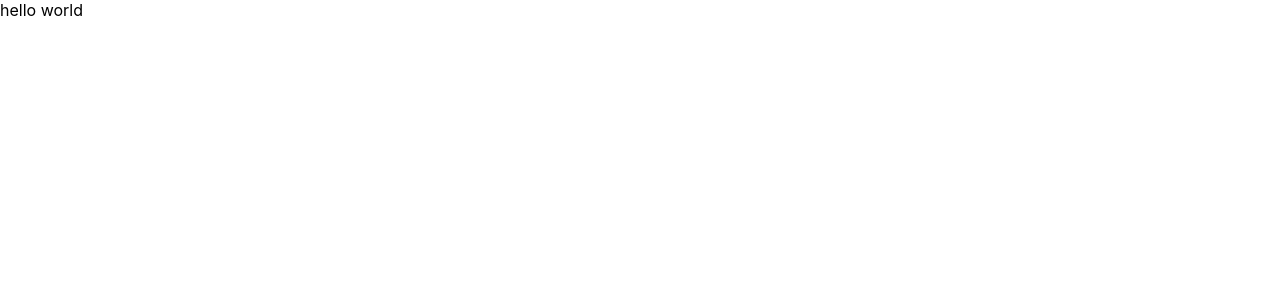
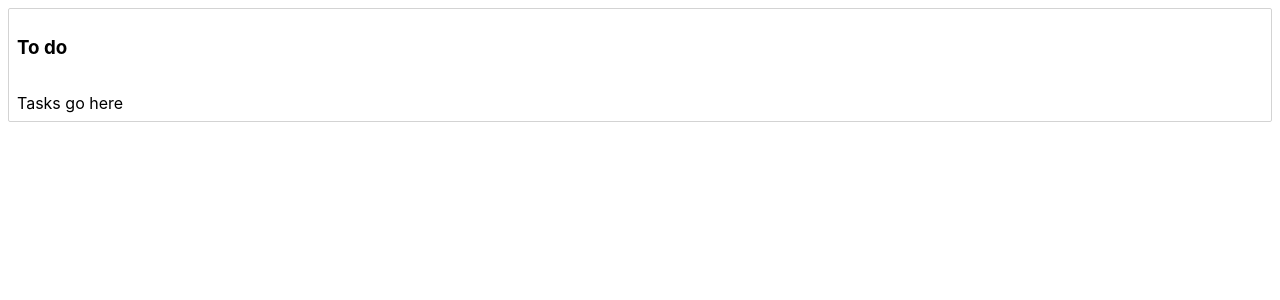
Before and after one commit to JLKP001/tutorial-react-beautiful-dnd, a React (Create React App) app: page / in a window 1280 px wide. Shown: the top 300 px of the page. Built offline with nearby package versions, Linux system fonts and the light colour scheme.

Commit message:
Added Column component using styled-components library

```diff
--- a/package.json
+++ b/package.json
@@ -9,6 +9,7 @@
     "react": "^17.0.1",
     "react-dom": "^17.0.1",
     "react-scripts": "4.0.1",
+    "styled-components": "^5.2.1",
     "web-vitals": "^0.2.4"
   },
   "scripts": {
--- a/src/App.js
+++ b/src/App.js
@@ -1,9 +1,19 @@
 import React, { useState } from "react";
 import { initialData } from "./initialData";
+import { Column } from "./Column";
 
 const App = () => {
   const [state, setstate] = useState(initialData);
-  return <div>hello world</div>;
+  return (
+    <>
+      {state.columnOrder.map((columnId) => {
+        const column = state.columns[columnId];
+        const tasks = column.taskIds.map((taskIds) => state.tasks[taskIds]);
+
+        return <Column key={column.id} column={column} tasks={tasks} />;
+      })}
+    </>
+  );
 };
 
 export default App;
--- /dev/null
+++ b/src/Column.jsx
@@ -0,0 +1,23 @@
+import React from "react";
+import styled from "styled-components";
+
+const Container = styled.div`
+  margin: 8px;
+  border: 1px solid lightgrey;
+  border-radius: 2px;
+`;
+const Title = styled.h3`
+  padding: 8px;
+`;
+const TaskList = styled.div`
+  padding: 8px;
+`;
+
+export const Column = ({ column, tasks }) => {
+  return (
+    <Container>
+      <Title>{column.title}</Title>
+      <TaskList>Tasks go here</TaskList>
+    </Container>
+  );
+};
```
Also changed, not shown: 1 other file (tests, documents, lock files or other folders).
